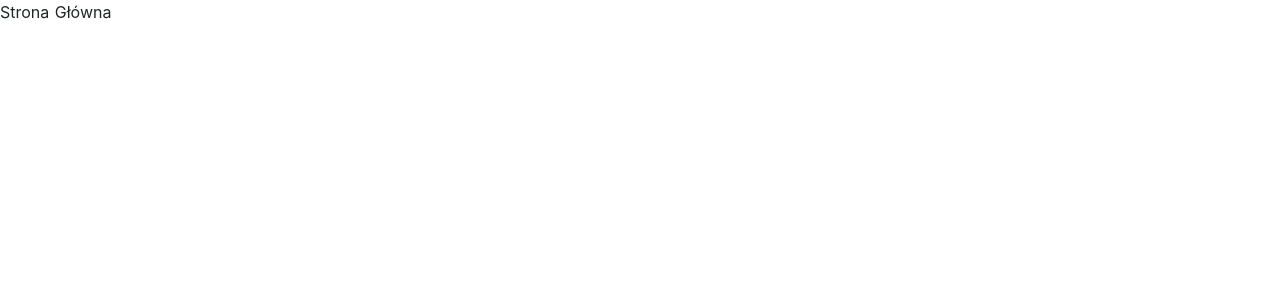
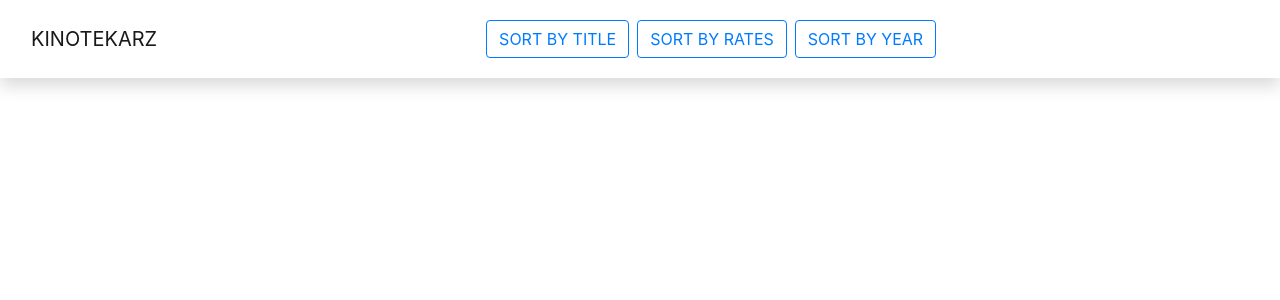
Before and after one commit to MaciejOstrowski/KINOTEKARZ, a Nuxt app: page / in a window 1280 px wide. Shown: the top 300 px of the page. Built offline with nearby package versions, Linux system fonts and the light colour scheme.

Commit message:
Navigation component

```diff
--- a/pages/index.vue
+++ b/pages/index.vue
@@ -1,11 +1,35 @@
 <template>
-  <div>
-    Strona Główna
-  </div>
+  <section>
+    <div class="container-fluid shadow">
+      <!-- Navigation -->
+      <b-navbar toggleable="md">
+        <b-navbar-toggle target="nav_collapse"></b-navbar-toggle>
+        <b-navbar-brand href="/">KINOTEKARZ</b-navbar-brand>
+        <b-collapse is-nav id="nav_collapse">
+          <b-navbar type="blue" variant="blue" class="w-100">
+            <b-nav-form class="d-flex justify-content-around w-100">
+              <div class="d-flex">
+                <button class="btn btn-outline-primary m-1">
+                  SORT BY TITLE
+                </button>
+                <button class="btn btn-outline-primary m-1">
+                  SORT BY RATES
+                </button>
+                <button class="btn btn-outline-primary m-1">
+                  SORT BY YEAR
+                </button>
+              </div>
+            </b-nav-form>
+          </b-navbar>
+        </b-collapse>
+      </b-navbar>
+    </div>
+  </section>
 </template>
+<script>
+  export default {
 
-<script>
-
+  }
 </script>
 
 <style>
```
